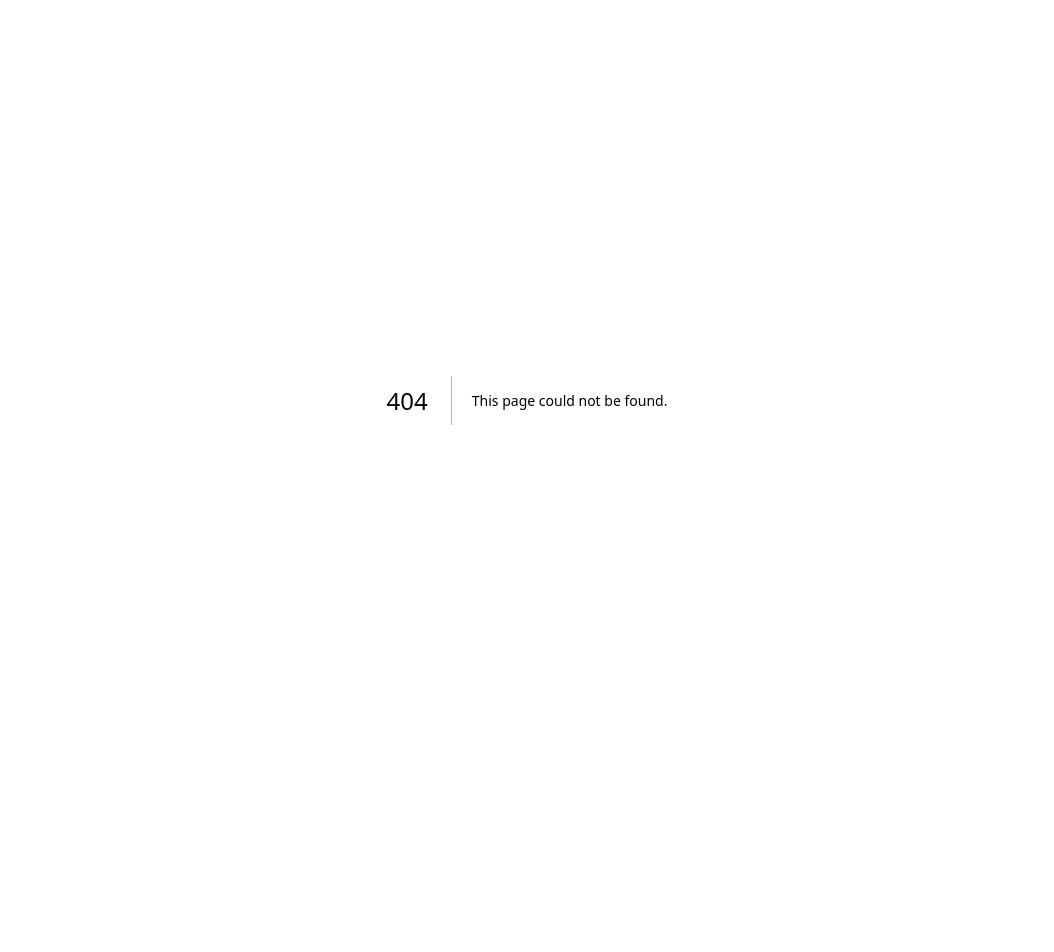
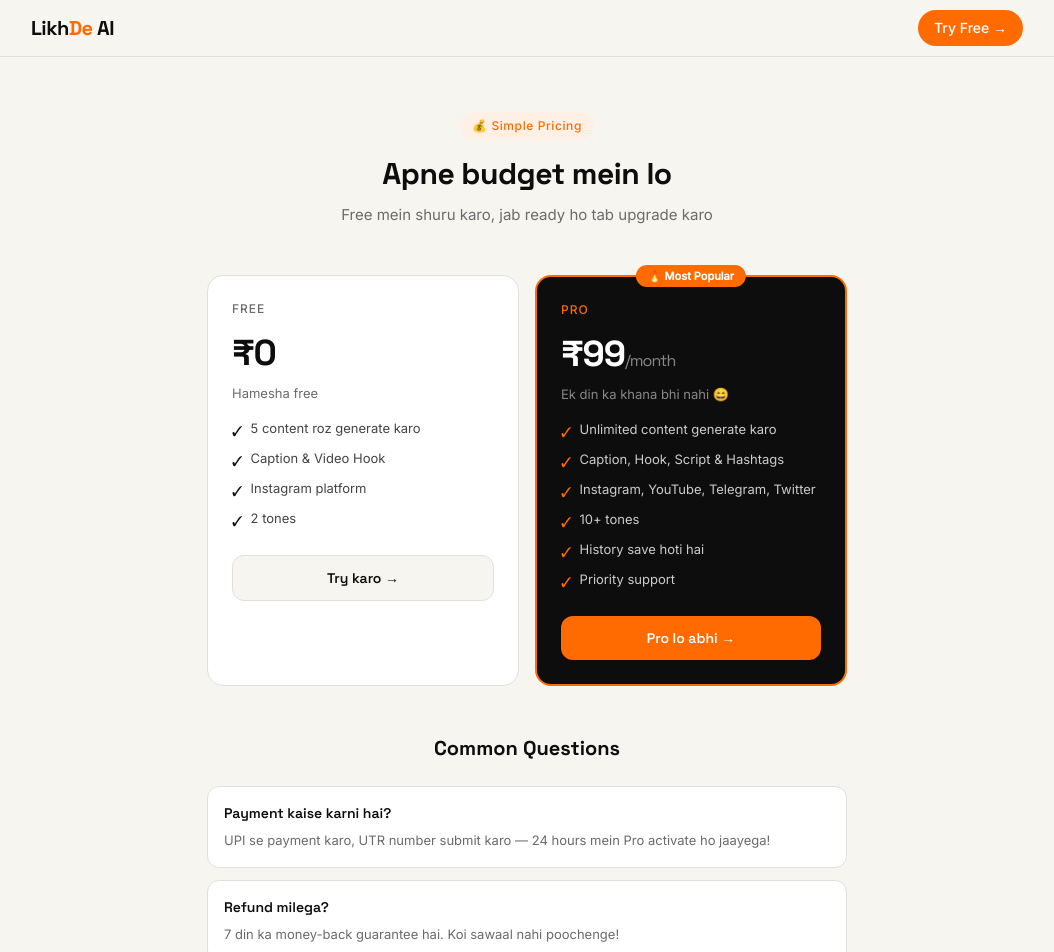
Before and after one commit to sohilcodes/LikhDe-Ai, a Next.js app: page /pricing in a window 1280 px wide. Before the commit this address had no page. Shown: the top 952 px of the page, without its empty margins (113-1167 px from the left). Before the commit the page ends 800 px from the top, so only its background shows below. Built offline with nearby package versions, Linux system fonts and the light colour scheme.

Commit message:
Create page.tsx

```diff
--- /dev/null
+++ b/app/pricing/page.tsx
@@ -0,0 +1,176 @@
+"use client";
+
+import { useState } from "react";
+import Navbar from "@/components/Navbar";
+
+const FEATURES_FREE = [
+  "5 content roz generate karo",
+  "Caption & Video Hook",
+  "Instagram platform",
+  "2 tones",
+];
+
+const FEATURES_PRO = [
+  "Unlimited content generate karo",
+  "Caption, Hook, Script & Hashtags",
+  "Instagram, YouTube, Telegram, Twitter",
+  "10+ tones",
+  "History save hoti hai",
+  "Priority support",
+];
+
+export default function PricingPage() {
+  const [loading, setLoading] = useState(false);
+
+  return (
+    <main style={{ background: "#F7F5F0", minHeight: "100vh" }}>
+      <Navbar />
+
+      <section className="max-w-2xl mx-auto px-4 pt-28 pb-16">
+        {/* Header */}
+        <div className="text-center mb-12">
+          <div
+            className="inline-block text-xs font-medium px-3 py-1.5 rounded-full mb-4"
+            style={{ background: "#FFF0E6", color: "#FF6B00", fontFamily: "'Inter', sans-serif", letterSpacing: "0.05em" }}
+          >
+            💰 Simple Pricing
+          </div>
+          <h1
+            className="text-3xl font-bold mb-3"
+            style={{ fontFamily: "'Space Grotesk', sans-serif", color: "#0D0D0D", letterSpacing: "-0.5px" }}
+          >
+            Apne budget mein lo
+          </h1>
+          <p style={{ fontFamily: "'Inter', sans-serif", color: "#6B6B6B", fontSize: "15px" }}>
+            Free mein shuru karo, jab ready ho tab upgrade karo
+          </p>
+        </div>
+
+        {/* Cards */}
+        <div className="grid grid-cols-1 gap-4" style={{ gridTemplateColumns: "1fr 1fr" }}>
+
+          {/* Free Plan */}
+          <div
+            className="rounded-2xl p-6"
+            style={{ background: "#fff", border: "1px solid #E2E0DB" }}
+          >
+            <div className="mb-4">
+              <p style={{ fontFamily: "'Inter', sans-serif", fontSize: "12px", color: "#6B6B6B", fontWeight: 500, textTransform: "uppercase", letterSpacing: "0.08em", marginBottom: "8px" }}>
+                Free
+              </p>
+              <div style={{ fontFamily: "'Space Grotesk', sans-serif", fontSize: "36px", fontWeight: 700, color: "#0D0D0D", letterSpacing: "-1px" }}>
+                ₹0
+              </div>
+              <p style={{ fontFamily: "'Inter', sans-serif", fontSize: "13px", color: "#6B6B6B", marginTop: "4px" }}>
+                Hamesha free
+              </p>
+            </div>
+
+            <div className="mb-6">
+              {FEATURES_FREE.map((f, i) => (
+                <div key={i} className="flex items-start gap-2 mb-2">
+                  <span style={{ color: "#0D0D0D", fontSize: "14px", marginTop: "1px" }}>✓</span>
+                  <span style={{ fontFamily: "'Inter', sans-serif", fontSize: "13px", color: "#444" }}>{f}</span>
+                </div>
+              ))}
+            </div>
+
+            <a
+              href="/"
+              className="block text-center py-3 rounded-xl text-sm font-semibold"
+              style={{ fontFamily: "'Space Grotesk', sans-serif", background: "#F7F5F0", color: "#0D0D0D", border: "1px solid #E2E0DB" }}
+            >
+              Try karo →
+            </a>
+          </div>
+
+          {/* Pro Plan */}
+          <div
+            className="rounded-2xl p-6 relative"
+            style={{ background: "#0D0D0D", border: "2px solid #FF6B00" }}
+          >
+            {/* Popular badge */}
+            <div
+              className="absolute -top-3 left-1/2"
+              style={{ transform: "translateX(-50%)", background: "#FF6B00", color: "#fff", fontSize: "11px", fontFamily: "'Inter', sans-serif", fontWeight: 600, padding: "3px 12px", borderRadius: "20px", whiteSpace: "nowrap" }}
+            >
+              🔥 Most Popular
+            </div>
+
+            <div className="mb-4">
+              <p style={{ fontFamily: "'Inter', sans-serif", fontSize: "12px", color: "#FF6B00", fontWeight: 500, textTransform: "uppercase", letterSpacing: "0.08em", marginBottom: "8px" }}>
+                Pro
+              </p>
+              <div style={{ fontFamily: "'Space Grotesk', sans-serif", fontSize: "36px", fontWeight: 700, color: "#fff", letterSpacing: "-1px" }}>
+                ₹99
+                <span style={{ fontSize: "16px", fontWeight: 400, color: "#888" }}>/month</span>
+              </div>
+              <p style={{ fontFamily: "'Inter', sans-serif", fontSize: "13px", color: "#888", marginTop: "4px" }}>
+                Ek din ka khana bhi nahi 😄
+              </p>
+            </div>
+
+            <div className="mb-6">
+              {FEATURES_PRO.map((f, i) => (
+                <div key={i} className="flex items-start gap-2 mb-2">
+                  <span style={{ color: "#FF6B00", fontSize: "14px", marginTop: "1px" }}>✓</span>
+                  <span style={{ fontFamily: "'Inter', sans-serif", fontSize: "13px", color: "#ccc" }}>{f}</span>
+                </div>
+              ))}
+            </div>
+
+            <a
+              href="/payment"
+              className="block text-center py-3 rounded-xl text-sm font-semibold"
+              style={{ fontFamily: "'Space Grotesk', sans-serif", background: "#FF6B00", color: "#fff" }}
+            >
+              Pro lo abhi →
+            </a>
+          </div>
+        </div>
+
+        {/* FAQ */}
+        <div className="mt-12">
+          <h2
+            className="text-xl font-bold mb-6 text-center"
+            style={{ fontFamily: "'Space Grotesk', sans-serif", color: "#0D0D0D" }}
+          >
+            Common Questions
+          </h2>
+
+          {[
+            {
+              q: "Payment kaise karni hai?",
+              a: "UPI se payment karo, UTR number submit karo — 24 hours mein Pro activate ho jaayega!"
+            },
+            {
+              q: "Refund milega?",
+              a: "7 din ka money-back guarantee hai. Koi sawaal nahi poochenge!"
+            },
+            {
+              q: "Plan kab expire hoga?",
+              a: "Payment ke 30 din baad. Renew karna padega agar continue karna ho."
+            },
+            {
+              q: "Free plan mein kya limit hai?",
+              a: "Roz 5 content generate kar sakte ho — caption aur hooks only."
+            },
+          ].map((item, i) => (
+            <div
+              key={i}
+              className="mb-3 p-4 rounded-xl"
+              style={{ background: "#fff", border: "1px solid #E2E0DB" }}
+            >
+              <p style={{ fontFamily: "'Space Grotesk', sans-serif", fontSize: "14px", fontWeight: 600, color: "#0D0D0D", marginBottom: "6px" }}>
+                {item.q}
+              </p>
+              <p style={{ fontFamily: "'Inter', sans-serif", fontSize: "13px", color: "#6B6B6B", lineHeight: "1.6" }}>
+                {item.a}
+              </p>
+            </div>
+          ))}
+        </div>
+      </section>
+    </main>
+  );
+}
```
